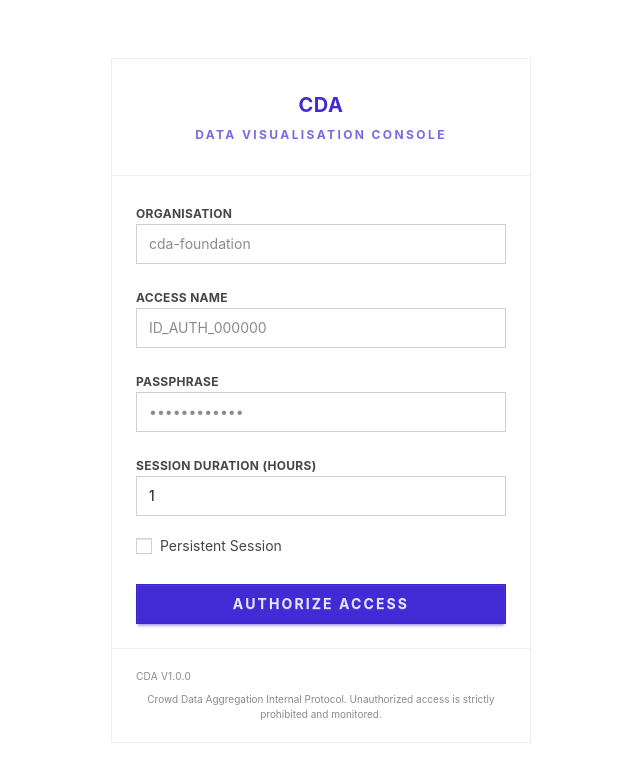
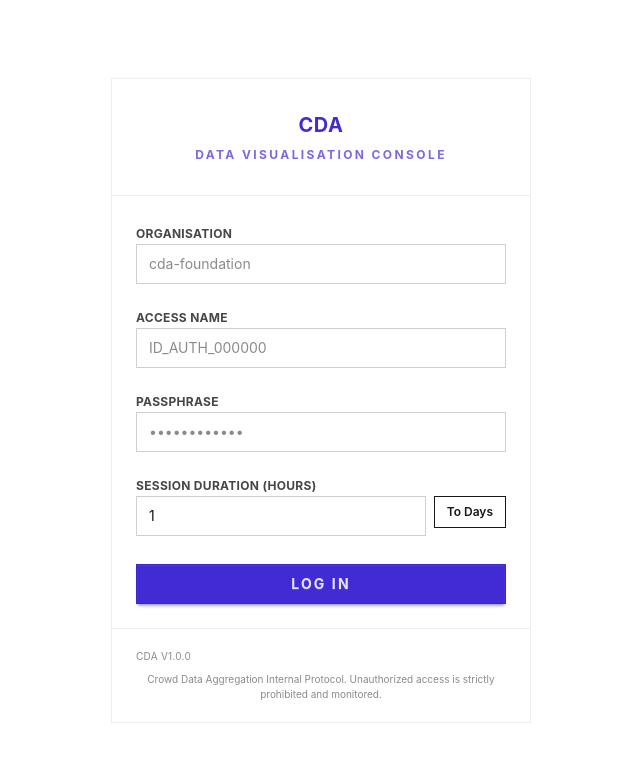
Before and after one commit to AKArien/cda-web-console, a React (Vite) app: page /login in a window 1280 px wide. Shown: the top 782 px of the page, without its empty margins (319-959 px from the left). Built offline with nearby package versions, Linux system fonts and the light colour scheme.

Commit message:
made session duration more flexible

```diff
--- a/src/pages/Login.tsx
+++ b/src/pages/Login.tsx
@@ -5,11 +5,12 @@ import { session_access } from "../lib/auth/session_access"
 
 const SECONDS_PER_HOUR = 60 * 60
 const HOURS_PER_DAY = 24
-const DAYS_IN_PERSISTENT_SESSION = 30
-const DEFAULT_SESSION_HOURS = 1
+const DEFAULT_SESSION_TIME = 1
 
-export default function Login() {
+export default function Login(){
 	const [error, setError] = useState<string | null>(null)
+	const [durationUnit, setDurationUnit] = useState<"hours" | "days">("hours")
+
 	const navigate = useNavigate()
 
 	async function submitForm(form: HTMLFormElement) {
@@ -18,16 +19,14 @@ export default function Login() {
 		const access = formData.get("access") as string
 		const pass = formData.get("pass") as string
 		const reqDurRaw = formData.get("req_dur")
-		const reqDurHours =
-			typeof reqDurRaw === "string" && reqDurRaw.trim() !== "" ?
-				Number(reqDurRaw)
-			:	DEFAULT_SESSION_HOURS
-		const persistentSession = formData.has("persistent_session")
-		const reqDur = persistentSession ?
-			SECONDS_PER_HOUR * HOURS_PER_DAY * DAYS_IN_PERSISTENT_SESSION
-		:	!Number.isNaN(reqDurHours) && reqDurHours > 0 ?
-				reqDurHours * SECONDS_PER_HOUR
-			:	SECONDS_PER_HOUR
+		const unit = formData.get("req_dur_unit") as string // "hours" or "days"
+		const reqDurValue =
+			typeof reqDurRaw === "string" && reqDurRaw.trim() !== ""
+				? Number(reqDurRaw)
+				: DEFAULT_SESSION_TIME
+		let reqDurHours = reqDurValue
+		if (unit === "days") reqDurHours *= HOURS_PER_DAY
+		const reqDur = reqDurHours * SECONDS_PER_HOUR
 
 		try {
 			await login(org, access, pass, reqDur)
@@ -128,33 +127,41 @@ export default function Login() {
 							htmlFor="req_dur"
 							className="text-xs font-bold tracking-wide uppercase text-base-content/80"
 						>
-							Session Duration (Hours)
+							Session Duration ({durationUnit === "hours" ? "Hours" : "Days"})
 						</label>
+						<div className="flex gap-2">
 							<input
 								id="req_dur"
 								name="req_dur"
 								type="number"
 								min={1}
-							defaultValue={DEFAULT_SESSION_HOURS}
+								defaultValue={DEFAULT_SESSION_TIME}
+								placeholder={durationUnit === "hours" ? "Hours" : "Days"}
 								className="input input-bordered w-full rounded-none"
 							/>
+							<input
+								type="hidden"
+								name="req_dur_unit"
+								value={durationUnit}
+							/>
+							<button
+								type="button"
+								className="btn btn-outline btn-sm rounded-none"
+								onClick={() =>
+									setDurationUnit(durationUnit === "hours" ? "days" : "hours")
+								}
+								tabIndex={-1}
+							>
+								{durationUnit === "hours" ? "To Days" : "To Hours"}
+							</button>
 						</div>
-
-					<label className="label cursor-pointer justify-start gap-2 px-0">
-						<input
-							type="checkbox"
-							name="persistent_session"
-							className="checkbox checkbox-xs rounded-none"
-						/>
-						<span className="text-sm text-base-content/80">Persistent Session</span>
-					</label>
-
+					</div>
 					<button
 						type="submit"
 						name="submit"
 						className="btn btn-primary w-full rounded-none mt-2 uppercase tracking-[0.15em] font-bold"
 					>
-						Authorize Access
+						Log in
 					</button>
 				</div>
 
```
Lines whose indentation alone changed are shown as unchanged.
